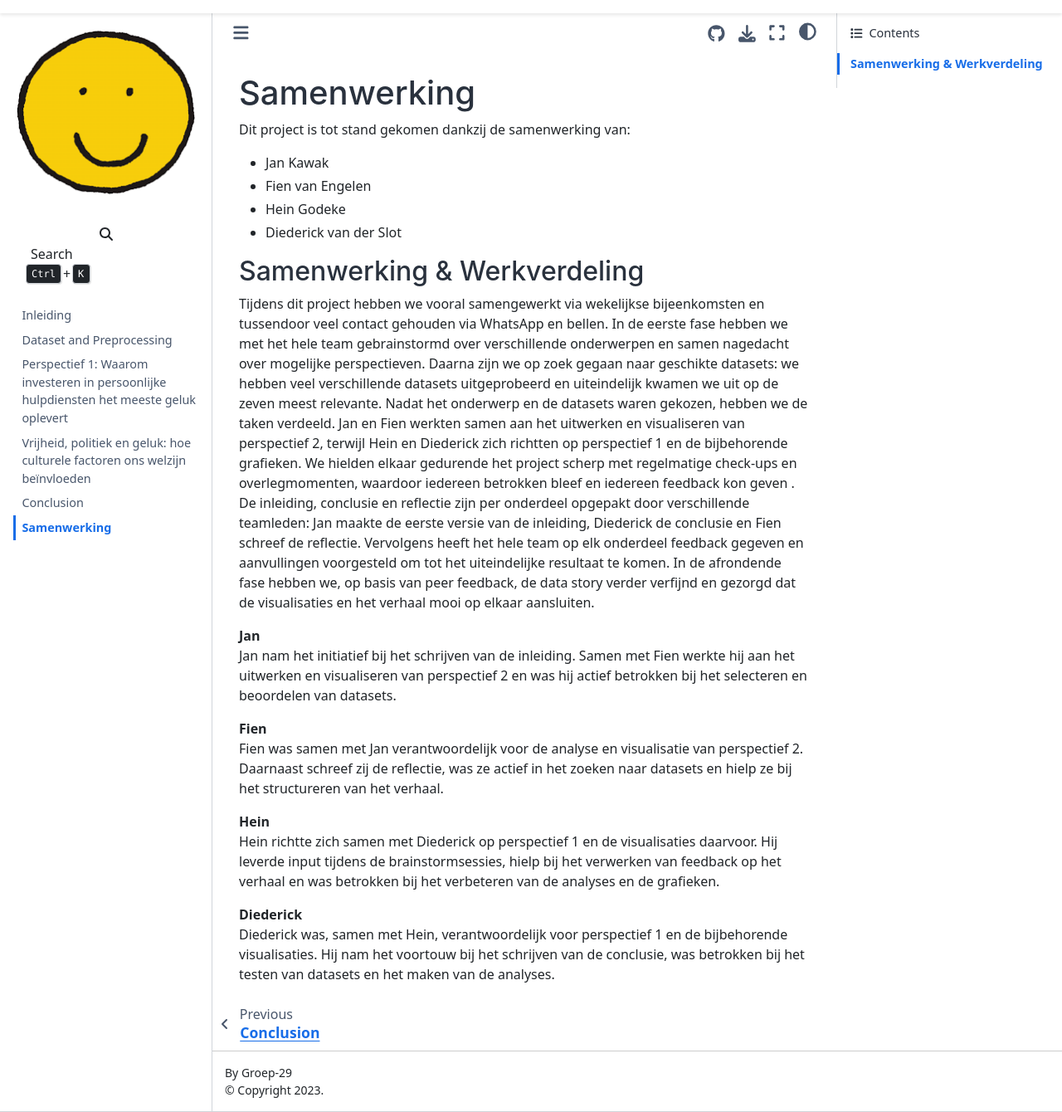
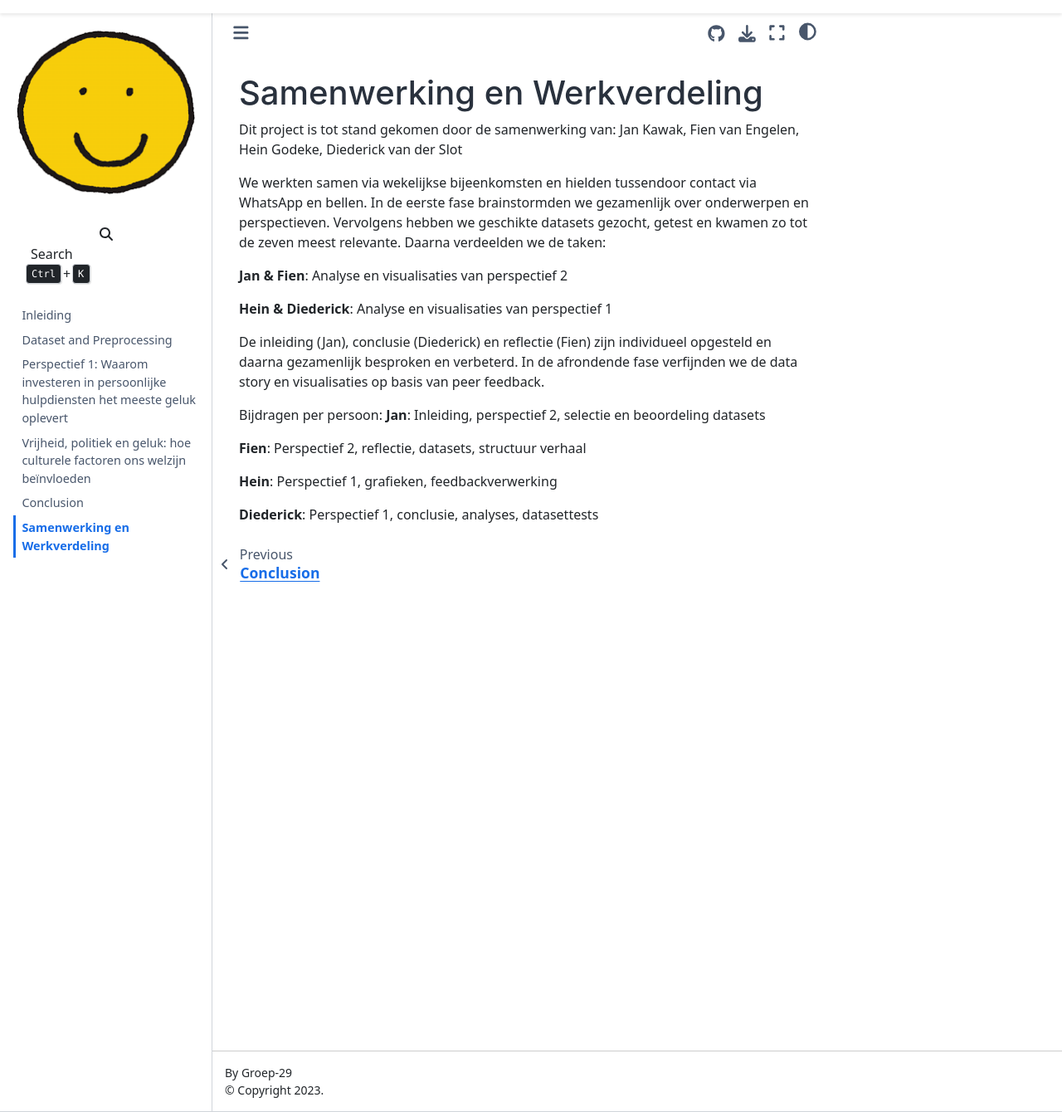
Before and after one commit to JanKawak/G29, a Jupyter Book: the page built from samenwerking.md, in a window 1280 px wide and 1340 px high. Shown: the whole window at 83% size. Built offline with Jupyter Book 1.0.4 settings and Sphinx 7.4.7 and the Sphinx Book theme 1.1.4, drawn with Linux system fonts in a browser that asks for light colours; comment, search, counter and statistics services are not loaded.

Commit message:
Update 'samenwerking.md' to improve structure and clarity on collaboration and task distribution

```diff
--- a/samenwerking.md
+++ b/samenwerking.md
@@ -1,25 +1,20 @@
-# Samenwerking
+## Samenwerking en Werkverdeling
+Dit project is tot stand gekomen door de samenwerking van:
+Jan Kawak, Fien van Engelen, Hein Godeke, Diederick van der Slot
 
-Dit project is tot stand gekomen dankzij de samenwerking van:
+We werkten samen via wekelijkse bijeenkomsten en hielden tussendoor contact via WhatsApp en bellen. In de eerste fase brainstormden we gezamenlijk over onderwerpen en perspectieven. Vervolgens hebben we geschikte datasets gezocht, getest en kwamen zo tot de zeven meest relevante. Daarna verdeelden we de taken:
 
-- Jan Kawak
-- Fien van Engelen
-- Hein Godeke
-- Diederick van der Slot
+**Jan & Fien**: Analyse en visualisaties van perspectief 2
 
-## Samenwerking & Werkverdeling
+**Hein & Diederick**: Analyse en visualisaties van perspectief 1
 
-Tijdens dit project hebben we vooral samengewerkt via wekelijkse bijeenkomsten en tussendoor veel contact gehouden via WhatsApp en bellen. In de eerste fase hebben we met het hele team gebrainstormd over verschillende onderwerpen en samen nagedacht over mogelijke perspectieven. Daarna zijn we op zoek gegaan naar geschikte datasets: we hebben veel verschillende datasets uitgeprobeerd en uiteindelijk kwamen we uit op de zeven meest relevante. Nadat het onderwerp en de datasets waren gekozen, hebben we de taken verdeeld. Jan en Fien werkten samen aan het uitwerken en visualiseren van perspectief 2, terwijl Hein en Diederick zich richtten op perspectief 1 en de bijbehorende grafieken. We hielden elkaar gedurende het project scherp met regelmatige check-ups en overlegmomenten, waardoor iedereen betrokken bleef en iedereen feedback kon geven .
-De inleiding, conclusie en reflectie zijn per onderdeel opgepakt door verschillende teamleden: Jan maakte de eerste versie van de inleiding, Diederick de conclusie en Fien schreef de reflectie. Vervolgens heeft het hele team op elk onderdeel feedback gegeven en aanvullingen voorgesteld om tot het uiteindelijke resultaat te komen. In de afrondende fase hebben we, op basis van peer feedback, de data story verder verfijnd en gezorgd dat de visualisaties en het verhaal mooi op elkaar aansluiten.
+De inleiding (Jan), conclusie (Diederick) en reflectie (Fien) zijn individueel opgesteld en daarna gezamenlijk besproken en verbeterd. In de afrondende fase verfijnden we de data story en visualisaties op basis van peer feedback.
 
-**Jan**
-Jan nam het initiatief bij het schrijven van de inleiding. Samen met Fien werkte hij aan het uitwerken en visualiseren van perspectief 2 en was hij actief betrokken bij het selecteren en beoordelen van datasets.
+Bijdragen per persoon:
+**Jan**: Inleiding, perspectief 2, selectie en beoordeling datasets
 
-**Fien**
-Fien was samen met Jan verantwoordelijk voor de analyse en visualisatie van perspectief 2. Daarnaast schreef zij de reflectie, was ze actief in het zoeken naar datasets en hielp ze bij het structureren van het verhaal.
+**Fien**: Perspectief 2, reflectie, datasets, structuur verhaal
 
-**Hein**
-Hein richtte zich samen met Diederick op perspectief 1 en de visualisaties daarvoor. Hij leverde input tijdens de brainstormsessies, hielp bij het verwerken van feedback op het verhaal en was betrokken bij het verbeteren van de analyses en de grafieken.
+**Hein**: Perspectief 1, grafieken, feedbackverwerking
 
-**Diederick**
-Diederick was, samen met Hein, verantwoordelijk voor perspectief 1 en de bijbehorende visualisaties. Hij nam het voortouw bij het schrijven van de conclusie, was betrokken bij het testen van datasets en het maken van de analyses.
+**Diederick**: Perspectief 1, conclusie, analyses, datasettests
```
